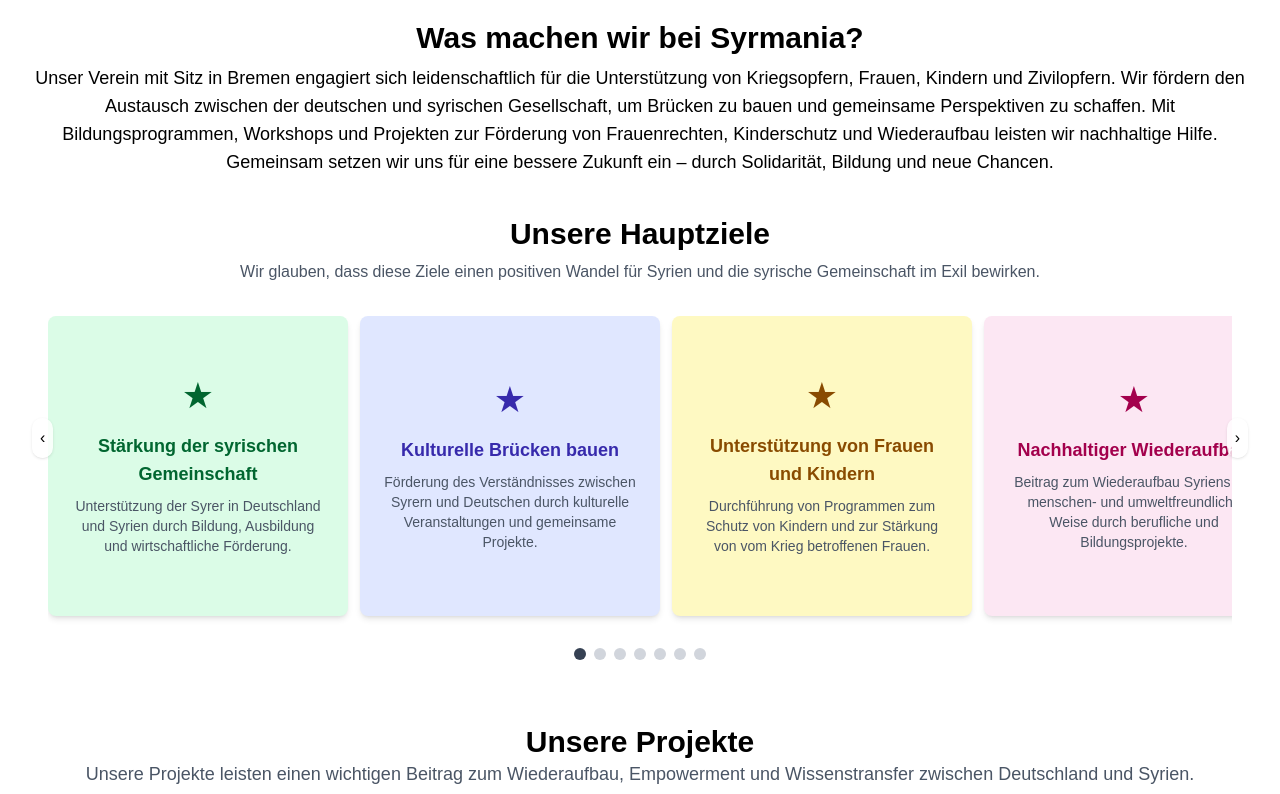
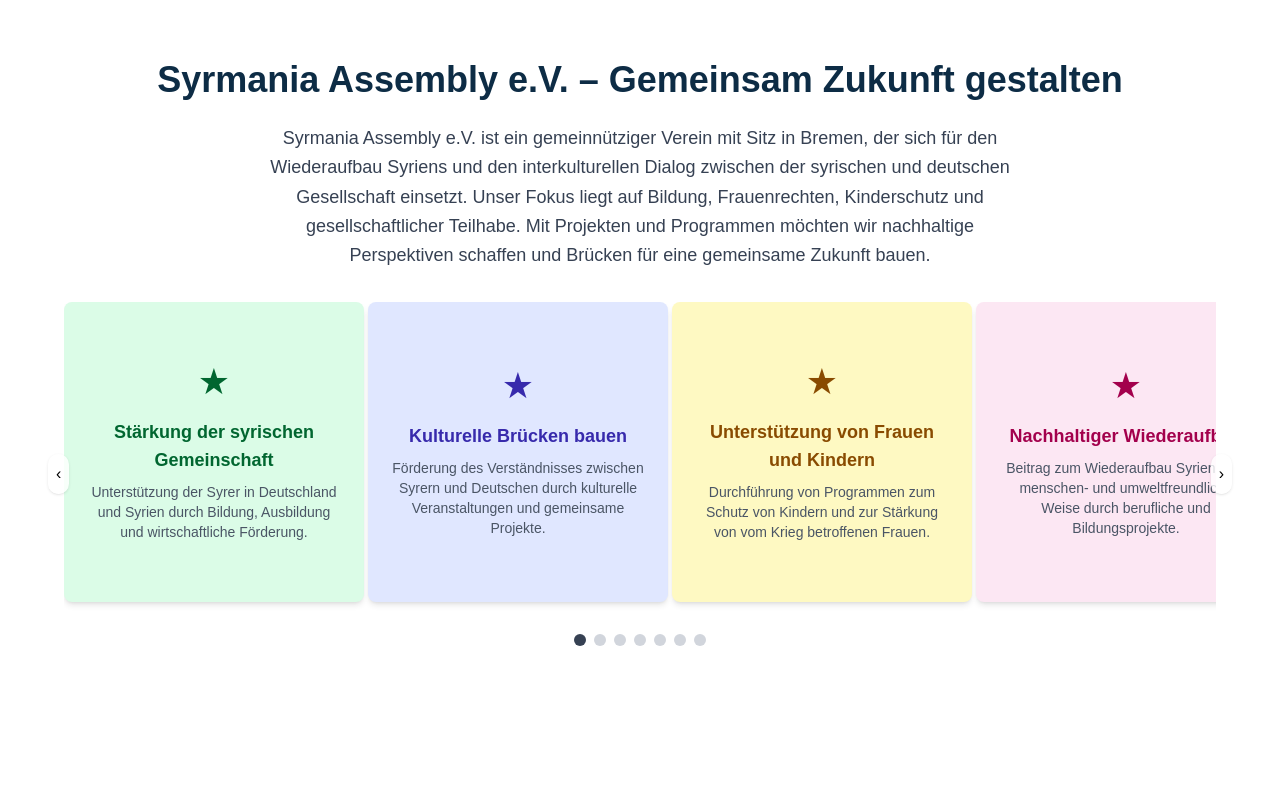
Before and after one commit to MohamadAlaskari/syrmania-frontend, a Next.js app: page /de in a window 1280 px wide. Shown: the part 820-1614 px from the top of the page. Built offline with nearby package versions, Linux system fonts and the light colour scheme.

Commit message:
optimierung

```diff
--- a/src/app/[locale]/page.tsx
+++ b/src/app/[locale]/page.tsx
@@ -3,16 +3,14 @@
 
 import '@/i18n/config';
 import MainLayout from '@/components/layout/MainLayout';
-import Banner from '@/components/banner/Banner';
-import Carousel from '@/components/carousel/Carousel';
 import TeamSection from '@/components/team-section/TeamSection';
 import ProjectSection from '@/components/project-section/ProjectSection';
+import AboutSection from '@/components/about/AboutSection';
 
 export default function HomePage() {
   return (
     <MainLayout>
-      <Banner />
-      <Carousel />
+      <AboutSection />
       <ProjectSection />
       <TeamSection />
     </MainLayout>
--- /dev/null
+++ b/src/components/about/AboutSection.tsx
@@ -0,0 +1,34 @@
+'use client';
+
+import { useTranslation } from 'react-i18next';
+import Carousel from '../carousel/Carousel';
+
+const AboutSection = () => {
+  const { t, i18n } = useTranslation();
+  const isRTL = i18n.language === 'ar';
+
+  return (
+    <section id="about" className="w-full bg-white py-20">
+      <div className="max-w-screen-xl mx-auto px-4 text-center">
+
+        {/* Title */}
+        <h2 className={`text-4xl font-extrabold text-[#0d2c45] mb-6 ${isRTL ? 'rtl' : ''}`}>
+          {t('about.title')}
+        </h2>
+
+        {/* Description */}
+        <p
+          className="text-lg text-gray-700 leading-relaxed max-w-3xl mx-auto text-center"
+        >
+          {t('about.description')}
+        </p>
+
+        {/* Goals Carousel */}
+        <Carousel />
+
+      </div>
+    </section>
+  );
+};
+
+export default AboutSection;
--- a/src/components/banner/Banner.tsx
+++ /dev/null
@@ -1,19 +0,0 @@
-'use client';
-
-import { useTranslation } from 'react-i18next';
-import '@/i18n/config';
-
-const Banner = () => {
-  const { t } = useTranslation();
-
-  return (
-    <section id="banner">
-      <header className="text-center my-10">
-        <h2 className="text-3xl font-bold">{t('banner.title')}</h2>
-        <p className="text-lg mt-2">{t('banner.description')}</p>
-      </header>
-    </section>
-  );
-};
-
-export default Banner;
--- a/src/components/footer/Footer.tsx
+++ b/src/components/footer/Footer.tsx
@@ -67,16 +67,16 @@
               <a href="mailto:info@syrmania.org" className="social-icon">
                 <FaEnvelope size={18} />
               </a>
-              <a href="https://twitter.com" target="_blank" rel="noreferrer" className="social-icon">
+              <a href="https://x.com/SyrmaniaAssmbly" target="_blank" rel="noreferrer" className="social-icon">
                 <FaTwitter size={18} />
               </a>
-              <a href="https://facebook.com" target="_blank" rel="noreferrer" className="social-icon">
+              <a href="https://www.facebook.com/groups/615098874424135/user/61570639365468" target="_blank" rel="noreferrer" className="social-icon">
                 <FaFacebookF size={18} />
               </a>
-              <a href="https://instagram.com" target="_blank" rel="noreferrer" className="social-icon">
+              <a href="https://www.instagram.com/syrmaniaassmbly/?igsh=MWU4eGJxM3pxb2hx#" target="_blank" rel="noreferrer" className="social-icon">
                 <FaInstagram size={18} />
               </a>
-              <a href="https://linkedin.com" target="_blank" rel="noreferrer" className="social-icon">
+              <a href="https://www.linkedin.com/in/syrmania-assembly-89a817348/" target="_blank" rel="noreferrer" className="social-icon">
                 <FaLinkedinIn size={18} />
               </a>
             </div>
--- a/src/components/navbar/Navbar.tsx
+++ b/src/components/navbar/Navbar.tsx
@@ -15,7 +15,7 @@
         <li className={styles.navItem}><Link href="/">{t('nav.home')}</Link></li>
         <li className={styles.navItem}><Link href="#teams">{t('nav.teams')}</Link></li>
         <li className={styles.navItem}><Link href="#projects">{t('nav.projects')}</Link></li>
-        <li className={styles.navItem}><Link href="#banner">{t('nav.about')}</Link></li>
+        <li className={styles.navItem}><Link href="#about">{t('nav.about')}</Link></li>
         <li className={styles.navItem}><Link href="/contact">{t('nav.contact')}</Link></li>
         <li className={styles.navItem}><LanguageToggle /></li>
       </ul>
--- a/src/components/project-section/ProjectCard.tsx
+++ b/src/components/project-section/ProjectCard.tsx
@@ -59,13 +59,13 @@
 
       {/* النص */}
       <div className={`md:w-1/2 w-full space-y-4 ${isRTL ? 'text-right' : 'text-left'}`}>
-        <h3 className="text-2xl font-bold text-gray-800">
+        <h3 className="text-2xl font-bold text-[#0d2c45]">
           {title || <span className="text-gray-400">{fallback.title}</span>}
         </h3>
         <p className="text-gray-700">
           {description || <span className="text-gray-400">{fallback.description}</span>}
         </p>
-        <a href="#" className="mt-4 bg-blue-600 text-white px-6 py-2 rounded hover:bg-blue-700 transition">
+        <a href="#" className="mt-4 bg-[#0d2c45] hover:bg-[#103956] text-white text-white px-6 py-2 rounded transition">
           {button || fallback.button}
         </a>
       </div>
--- a/src/components/project-section/ProjectSection.tsx
+++ b/src/components/project-section/ProjectSection.tsx
@@ -29,7 +29,7 @@
             <SkeletonHeader />
           ) : (
             <>
-              <h2 className="text-3xl font-bold">{t('projects.title')}</h2>
+              <h2 className="text-[#0d2c45] text-3xl font-bold">{t('projects.title')}</h2>
               <p className="text-gray-600 text-lg">{t('projects.subtitle')}</p>
             </>
           )}
--- a/src/i18n/ar.json
+++ b/src/i18n/ar.json
@@ -11,13 +11,14 @@
     "contact": "اتصل بنا",
     "toggleLanguage": "Deutsch"
   },
-  "banner": {
-    "title": "ماذا نفعل في سيرمانيا؟",
-    "description": "جمعيتنا التي تتخذ من بريمن مقراً لها ملتزمة بشغف بدعم ضحايا الحرب والنساء والأطفال والمدنيين. نحن نشجع التبادل بين المجتمعين الألماني والسوري لبناء جسور وخلق آفاق مشتركة. من خلال برامج تعليمية وورش عمل ومشاريع لتعزيز حقوق المرأة وحماية الأطفال وإعادة الإعمار، نقدم مساعدة مستدامة. معًا، نعمل من أجل مستقبل أفضل من خلال التضامن والتعليم والفرص الجديدة."
+  "about": {
+    "title": "جمعية سيرمانيا – نصنع الغد معًا",
+    "description": "جمعية سيرمانيا هي جمعية غير ربحية مقرها في بريمن، تعمل على دعم إعادة الإعمار في سوريا وتعزيز الحوار الثقافي بين المجتمعين السوري والألماني. نركز على التعليم، حقوق المرأة، حماية الطفل، والمشاركة المجتمعية، وننفذ مشاريع تهدف إلى بناء مستقبل مستدام ومليء بالفرص للجميع.",
+    "ourProjects": "استكشاف مشاريعنا"
   },
   "goals": {
-    "title": "أهدافنا الرئيسية",
-    "subtitle": "نحن نؤمن أن هذه الأهداف تقودنا نحو التغيير الإيجابي في سوريا والمجتمع السوري في المهجر.",
+    "title": " ",
+    "subtitle": "",
     "items": {
       "goal1": {
         "title": "تمكين المجتمع السوري",
@@ -278,11 +279,11 @@
       "email": "info@syrmania.org",
       "phone": "+49 123 456789"
     },
-   "about": {
-    "title": "جمعية سيرمانيا",
-    "text1": "هي جمعية غير ربحية مقرها بريمن.",
-    "text2": "تساهم في إعادة بناء سوريا من خلال التعليم والاندماج والمشاريع المجتمعية."
-  },
+    "about": {
+      "title": "جمعية سيرمانيا",
+      "text1": "هي جمعية غير ربحية مقرها بريمن.",
+      "text2": "تساهم في إعادة بناء سوريا من خلال التعليم والاندماج والمشاريع المجتمعية."
+    },
     "links": {
       "title": "روابط سريعة"
     },
--- a/src/i18n/de.json
+++ b/src/i18n/de.json
@@ -11,16 +11,17 @@
     "contact": "Kontakt",
     "toggleLanguage": "العربية"
   },
-  "banner": {
-    "title": "Was machen wir bei Syrmania?",
-    "description": "Unser Verein mit Sitz in Bremen engagiert sich leidenschaftlich für die Unterstützung von Kriegsopfern, Frauen, Kindern und Zivilopfern. Wir fördern den Austausch zwischen der deutschen und syrischen Gesellschaft, um Brücken zu bauen und gemeinsame Perspektiven zu schaffen. Mit Bildungsprogrammen, Workshops und Projekten zur Förderung von Frauenrechten, Kinderschutz und Wiederaufbau leisten wir nachhaltige Hilfe. Gemeinsam setzen wir uns für eine bessere Zukunft ein – durch Solidarität, Bildung und neue Chancen."
+  "about": {
+    "title": "Syrmania Assembly e.V. – Gemeinsam Zukunft gestalten",
+    "description": "Syrmania Assembly e.V. ist ein gemeinnütziger Verein mit Sitz in Bremen, der sich für den Wiederaufbau Syriens und den interkulturellen Dialog zwischen der syrischen und deutschen Gesellschaft einsetzt. Unser Fokus liegt auf Bildung, Frauenrechten, Kinderschutz und gesellschaftlicher Teilhabe. Mit Projekten und Programmen möchten wir nachhaltige Perspektiven schaffen und Brücken für eine gemeinsame Zukunft bauen.",
+    "ourProjects": "Unsere Projekte entdecken"
   },
   "goals": {
     "noImage": "Kein Bild verfügbar",
     "noName": "Kein Titel",
     "noDescription": "Keine Beschreibung",
-    "title": "Unsere Hauptziele",
-    "subtitle": "Wir glauben, dass diese Ziele einen positiven Wandel für Syrien und die syrische Gemeinschaft im Exil bewirken.",
+    "title": "",
+    "subtitle": "",
     "items": {
       "goal1": {
         "title": "Stärkung der syrischen Gemeinschaft",
@@ -273,10 +274,10 @@
       "phone": "+49 123 456789"
     },
     "about": {
-        "title": "Syrmania e.V.",
-        "text1": "ist ein gemeinnütziger Verein mit Sitz in Bremen.",
-        "text2": "Wir fördern den Wiederaufbau Syriens durch Bildung, Integration und soziale Projekte."
-      },
+      "title": "Syrmania e.V.",
+      "text1": "ist ein gemeinnütziger Verein mit Sitz in Bremen.",
+      "text2": "Wir fördern den Wiederaufbau Syriens durch Bildung, Integration und soziale Projekte."
+    },
     "links": {
       "title": "Schnellzugriff"
     },
```
